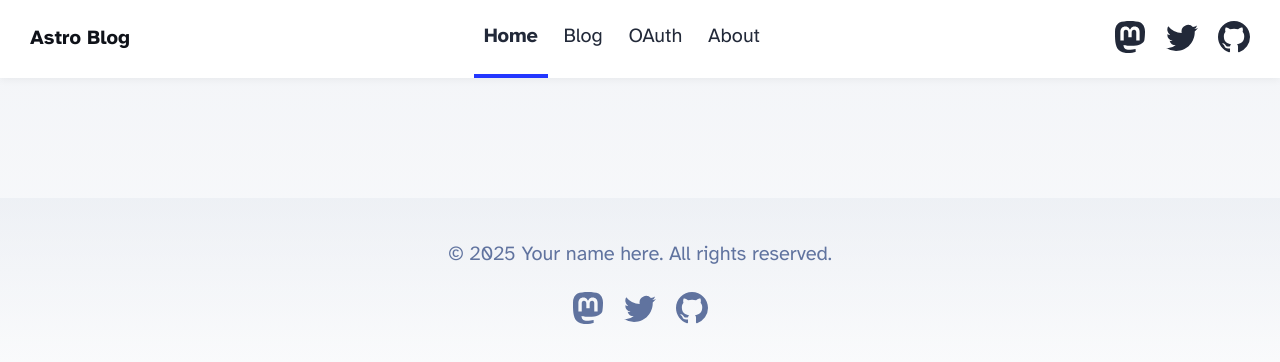
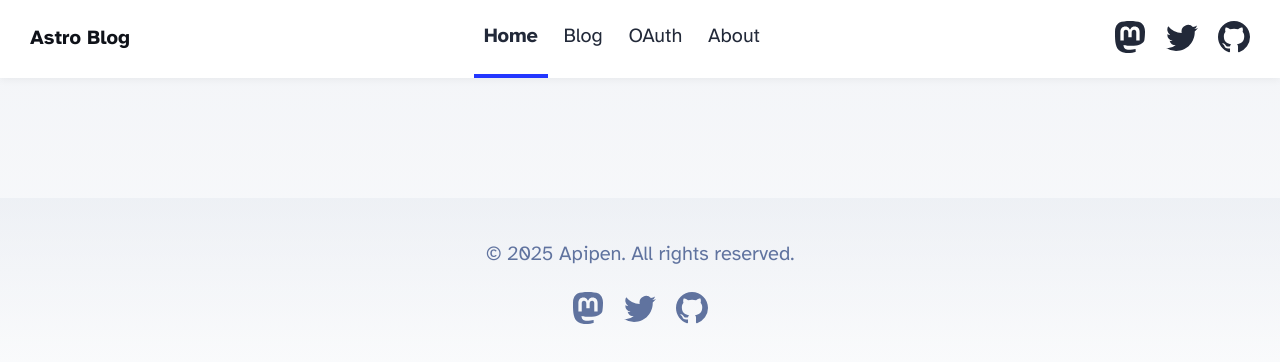
Before and after one commit to apipen-young/apipen-blog, an Astro site: page / in a window 1280 px wide. Built offline with nearby package versions, Linux system fonts and the light colour scheme; Astro itself is replaced by a stand-in of ours.

Commit message:
name added to the footer

```diff
--- a/src/components/Footer.astro
+++ b/src/components/Footer.astro
@@ -3,7 +3,7 @@ const today = new Date();
 ---
 
 <footer>
-	&copy; {today.getFullYear()} Your name here. All rights reserved.
+	&copy; {today.getFullYear()} Apipen. All rights reserved.
 	<div class="social-links">
 		<a href="https://m.webtoo.ls/@astro" target="_blank">
 			<span class="sr-only">Follow Astro on Mastodon</span>
```
